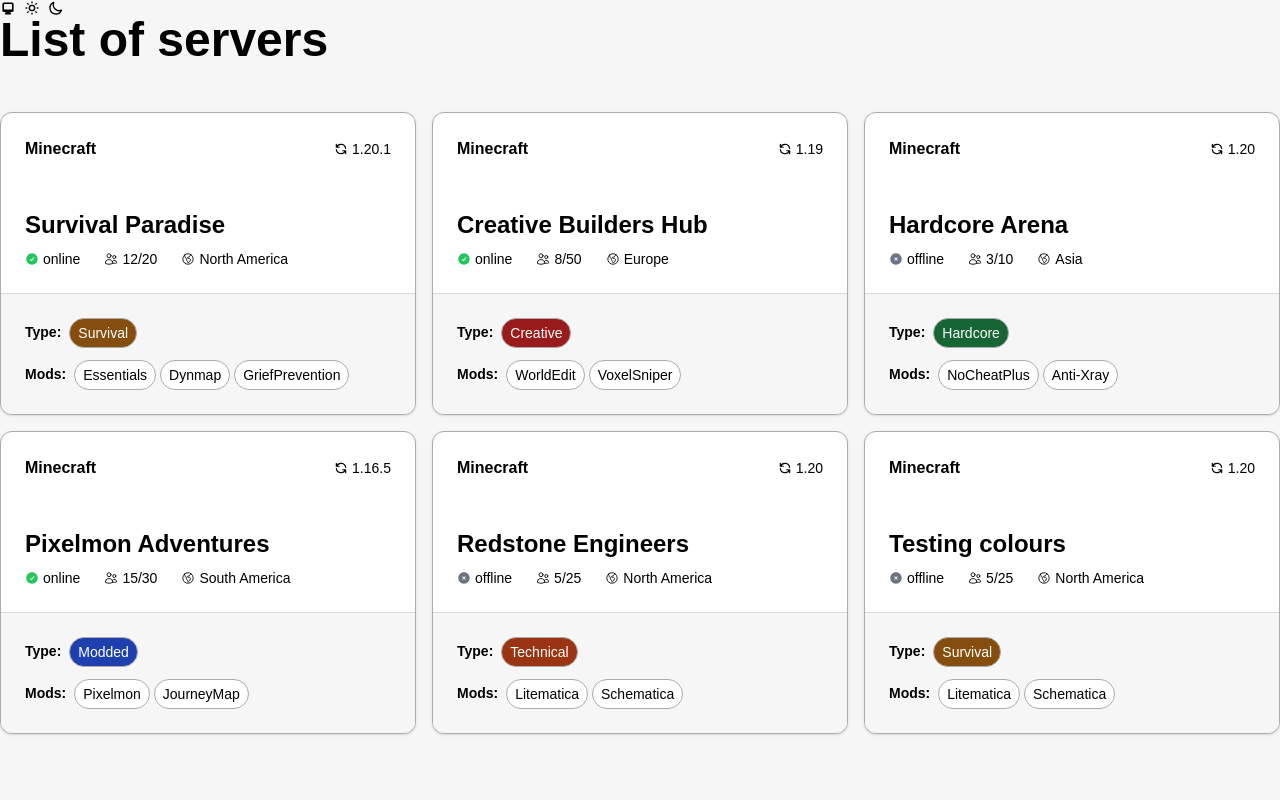
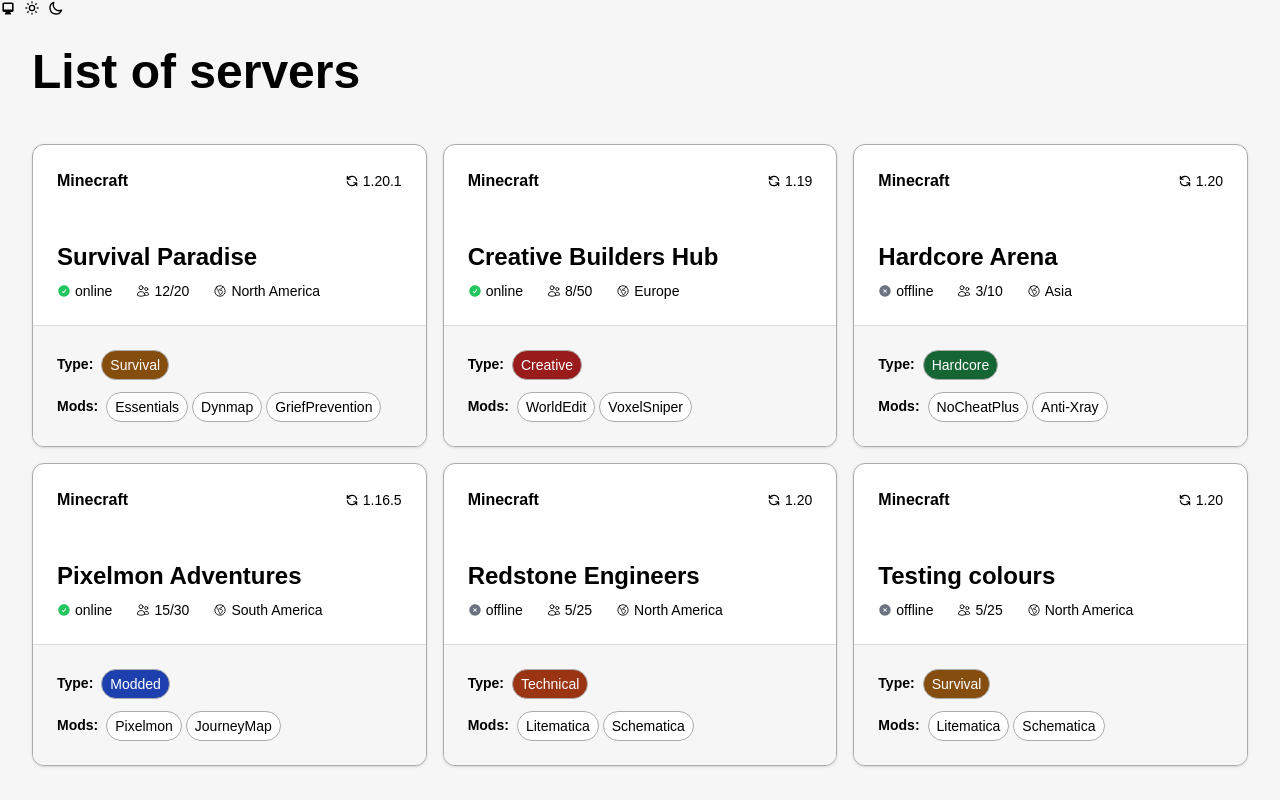
Before and after one commit to istvantothdesign/coding-assignment, a Next.js app: page / in a window 1280 px wide. Built offline with nearby package versions, Linux system fonts and the light colour scheme.

Commit message:
Refined layout

```diff
--- a/src/app/page.tsx
+++ b/src/app/page.tsx
@@ -136,7 +136,7 @@
   console.log(serverData);
   return (
     <>
-      <section className="w-full flex flex-col items-center">
+      <section className="p-2 sm:p-4 md:p-6 lg:p-8 w-full flex flex-col items-center">
         <main className="w-full max-w-7xl">
           <div className="bg-background text-foreground dark:bg-background dark:text-foreground flex flex-col gap-12">
             <h1 className="font-bold text-5xl ">List of servers</h1>
```
